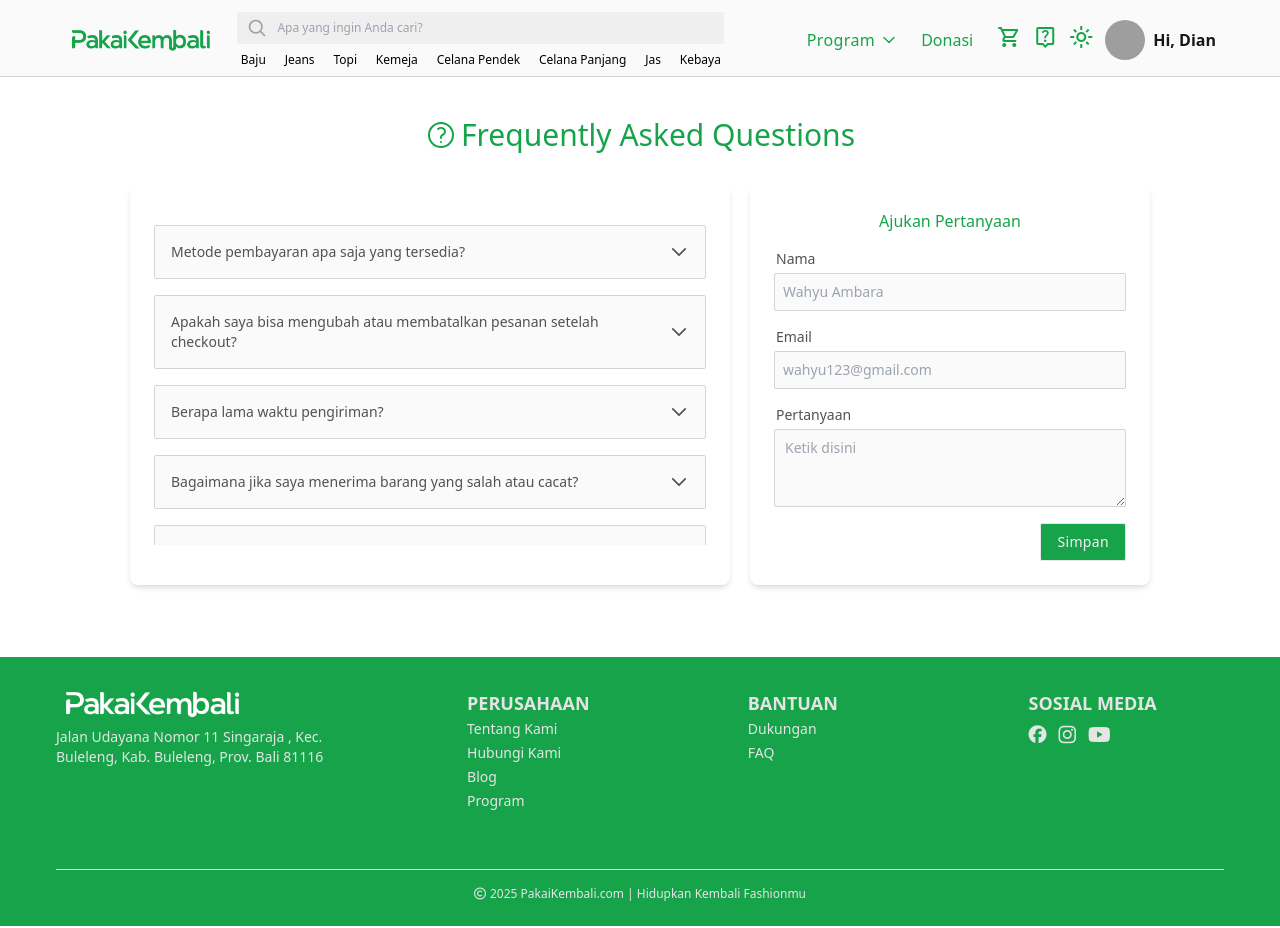
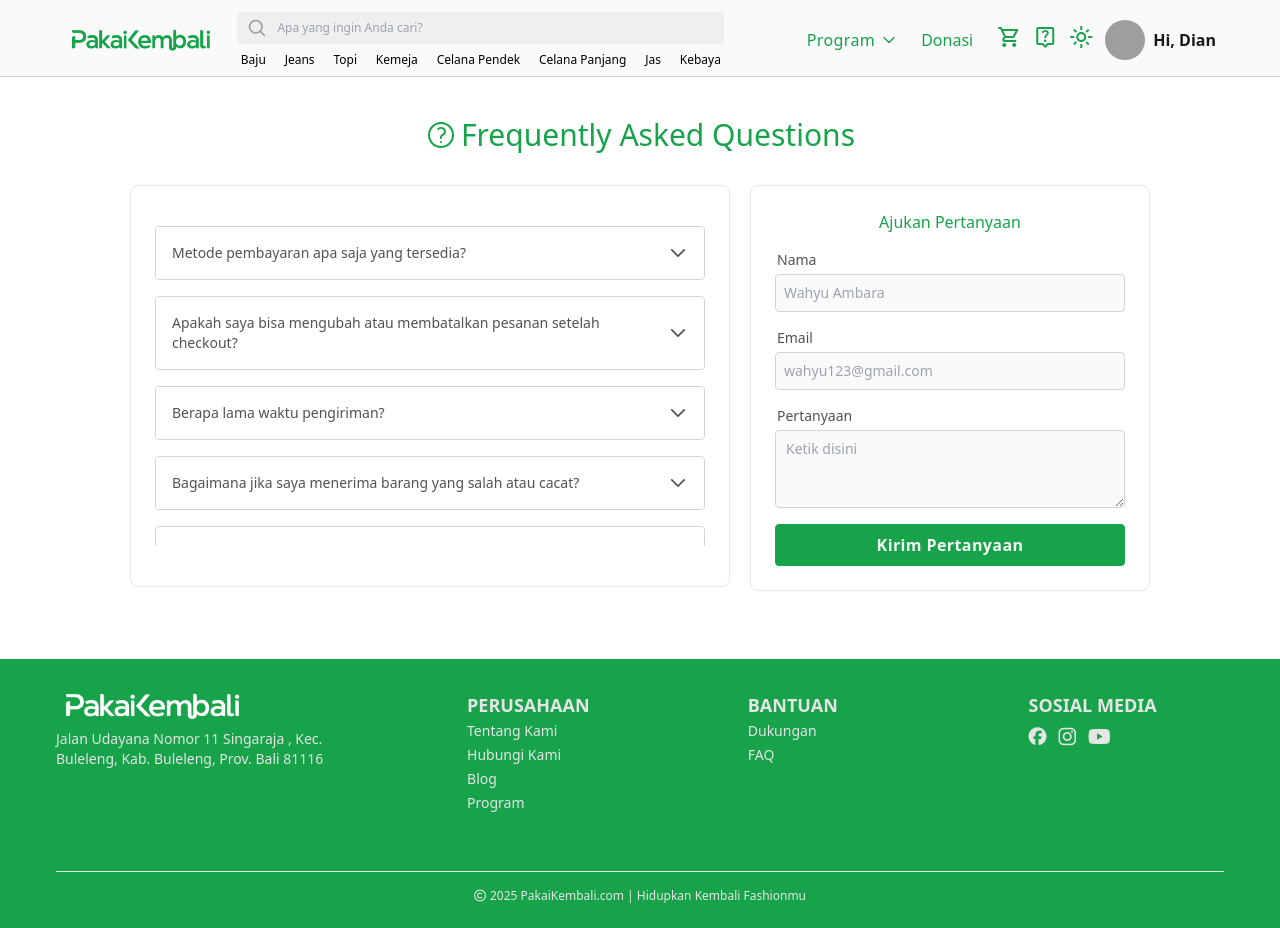
Before and after one commit to ranggaadithia/wdc-2025, a website: page pages/faq.html in a window 1280 px wide. Drawn offline with nearby package versions, Linux system fonts and the light colour scheme; files that its build step writes are made by us from their sources; grey boxes are pictures that could not be loaded.

Commit message:
fix: faq

```diff
--- a/pages/faq.html
+++ b/pages/faq.html
@@ -626,7 +626,7 @@
       </div>
       <div class="md:flex flex-row gap-5 justify-center items-start">
         <div
-          class="basis-1/2 bg-white shadow-md rounded-lg px-4 py-8 mb-8 lg:py-10 lg:px-6 dark:bg-neutral-900"
+          class="basis-1/2 bg-white border dark:border-neutral-600 rounded-lg px-4 py-8 mb-8 lg:py-10 lg:px-6 dark:bg-neutral-900"
         >
           <div class="max-h-80 overflow-auto">
             <div
@@ -634,12 +634,12 @@
             >
               <div
                 x-data="{ isExpanded: false }"
-                class="overflow-hidden rounded-sm border border-neutral-300 bg-neutral-50/40 dark:border-neutral-700 dark:bg-neutral-900/50"
+                class="overflow-hidden border border-neutral-300 bg-white rounded dark:border-neutral-700 dark:bg-neutral-900/50"
               >
                 <button
                   id="controlsAccordionItemOne"
                   type="button"
-                  class="flex w-full items-center text-sm justify-between gap-2 bg-neutral-50 p-4 text-left underline-offset-2 hover:bg-neutral-50/75 focus-visible:bg-neutral-50/75 focus-visible:underline focus-visible:outline-hidden dark:bg-neutral-900 dark:hover:bg-neutral-900/75 dark:focus-visible:bg-neutral-900/75"
+                  class="flex w-full items-center text-sm justify-between gap-2 bg-white p-4 text-left underline-offset-2 hover:bg-neutral-50/75 focus-visible:bg-neutral-50/75 focus-visible:underline focus-visible:outline-hidden dark:bg-neutral-900 dark:hover:bg-neutral-900/75 dark:focus-visible:bg-neutral-900/75"
                   aria-controls="accordionItemOne"
                   x-on:click="isExpanded = ! isExpanded"
                   x-bind:class="isExpanded ? 'text-onSurfaceStrong dark:text-onSurfaceDarkStrong font-bold'  : 'text-onSurface dark:text-onSurfaceDark font-medium'"
@@ -680,12 +680,12 @@
               </div>
               <div
                 x-data="{ isExpanded: false }"
-                class="overflow-hidden rounded-sm border border-neutral-300 bg-neutral-50/40 dark:border-neutral-700 dark:bg-neutral-900/50"
+                class="overflow-hidden rounded border border-neutral-300 bg-white dark:border-neutral-700 dark:bg-neutral-900/50"
               >
                 <button
                   id="controlsAccordionItemTwo"
                   type="button"
-                  class="flex w-full items-center text-sm justify-between gap-2 bg-neutral-50 p-4 text-left underline-offset-2 hover:bg-neutral-50/75 focus-visible:bg-neutral-50/75 focus-visible:underline focus-visible:outline-hidden dark:bg-neutral-900 dark:hover:bg-neutral-900/75 dark:focus-visible:bg-neutral-900/75"
+                  class="flex w-full items-center text-sm justify-between gap-2 bg-white p-4 text-left underline-offset-2 hover:bg-neutral-50/75 focus-visible:bg-neutral-50/75 focus-visible:underline focus-visible:outline-hidden dark:bg-neutral-900 dark:hover:bg-neutral-900/75 dark:focus-visible:bg-neutral-900/75"
                   aria-controls="accordionItemTwo"
                   x-on:click="isExpanded = ! isExpanded"
                   x-bind:class="isExpanded ? 'text-onSurfaceStrong dark:text-onSurfaceDarkStrong font-bold'  : 'text-onSurface dark:text-onSurfaceDark font-medium'"
@@ -727,12 +727,12 @@
               </div>
               <div
                 x-data="{ isExpanded: false }"
-                class="overflow-hidden rounded-sm border border-neutral-300 bg-neutral-50/40 dark:border-neutral-700 dark:bg-neutral-900/50"
+                class="overflow-hidden rounded border border-neutral-300 bg-white dark:border-neutral-700 dark:bg-neutral-900/50"
               >
                 <button
                   id="controlsAccordionItemThree"
                   type="button"
-                  class="flex w-full items-center text-sm justify-between gap-2 bg-neutral-50 p-4 text-left underline-offset-2 hover:bg-neutral-50/75 focus-visible:bg-neutral-50/75 focus-visible:underline focus-visible:outline-hidden dark:bg-neutral-900 dark:hover:bg-neutral-900/75 dark:focus-visible:bg-neutral-900/75"
+                  class="flex w-full items-center text-sm justify-between gap-2 bg-white p-4 text-left underline-offset-2 hover:bg-neutral-50/75 focus-visible:bg-neutral-50/75 focus-visible:underline focus-visible:outline-hidden dark:bg-neutral-900 dark:hover:bg-neutral-900/75 dark:focus-visible:bg-neutral-900/75"
                   aria-controls="accordionItemThree"
                   x-on:click="isExpanded = ! isExpanded"
                   x-bind:class="isExpanded ? 'text-onSurfaceStrong dark:text-onSurfaceDarkStrong font-bold'  : 'text-onSurface dark:text-onSurfaceDark font-medium'"
@@ -772,12 +772,12 @@
               </div>
               <div
                 x-data="{ isExpanded: false }"
-                class="overflow-hidden rounded-sm border border-neutral-300 bg-neutral-50/40 dark:border-neutral-700 dark:bg-neutral-900/50"
+                class="overflow-hidden rounded border border-neutral-300 bg-white dark:border-neutral-700 dark:bg-neutral-900/50"
               >
                 <button
                   id="controlsAccordionItemThree"
                   type="button"
-                  class="flex w-full items-center text-sm justify-between gap-2 bg-neutral-50 p-4 text-left underline-offset-2 hover:bg-neutral-50/75 focus-visible:bg-neutral-50/75 focus-visible:underline focus-visible:outline-hidden dark:bg-neutral-900 dark:hover:bg-neutral-900/75 dark:focus-visible:bg-neutral-900/75"
+                  class="flex w-full items-center text-sm justify-between gap-2 bg-white p-4 text-left underline-offset-2 hover:bg-neutral-50/75 focus-visible:bg-neutral-50/75 focus-visible:underline focus-visible:outline-hidden dark:bg-neutral-900 dark:hover:bg-neutral-900/75 dark:focus-visible:bg-neutral-900/75"
                   aria-controls="accordionItemThree"
                   x-on:click="isExpanded = ! isExpanded"
                   x-bind:class="isExpanded ? 'text-onSurfaceStrong dark:text-onSurfaceDarkStrong font-bold'  : 'text-onSurface dark:text-onSurfaceDark font-medium'"
@@ -818,12 +818,12 @@
               </div>
               <div
                 x-data="{ isExpanded: false }"
-                class="overflow-hidden rounded-sm border border-neutral-300 bg-neutral-50/40 dark:border-neutral-700 dark:bg-neutral-900/50"
+                class="overflow-hidden rounded border border-neutral-300 bg-white dark:border-neutral-700 dark:bg-neutral-900/50"
               >
                 <button
                   id="controlsAccordionItemThree"
                   type="button"
-                  class="flex w-full items-center text-sm justify-between gap-2 bg-neutral-50 p-4 text-left underline-offset-2 hover:bg-neutral-50/75 focus-visible:bg-neutral-50/75 focus-visible:underline focus-visible:outline-hidden dark:bg-neutral-900 dark:hover:bg-neutral-900/75 dark:focus-visible:bg-neutral-900/75"
+                  class="flex w-full items-center text-sm justify-between gap-2 bg-white p-4 text-left underline-offset-2 hover:bg-neutral-50/75 focus-visible:bg-neutral-50/75 focus-visible:underline focus-visible:outline-hidden dark:bg-neutral-900 dark:hover:bg-neutral-900/75 dark:focus-visible:bg-neutral-900/75"
                   aria-controls="accordionItemThree"
                   x-on:click="isExpanded = ! isExpanded"
                   x-bind:class="isExpanded ? 'text-onSurfaceStrong dark:text-onSurfaceDarkStrong font-bold'  : 'text-onSurface dark:text-onSurfaceDark font-medium'"
@@ -864,7 +864,7 @@
               </div>
               <div
                 x-data="{ isExpanded: false }"
-                class="overflow-hidden rounded-sm border border-neutral-300 bg-neutral-50/40 dark:border-neutral-700 dark:bg-neutral-900/50"
+                class="overflow-hidden rounded border border-neutral-300 bg-white dark:border-neutral-700 dark:bg-neutral-900/50"
               >
                 <button
                   id="controlsAccordionItemThree"
@@ -910,12 +910,12 @@
               </div>
               <div
                 x-data="{ isExpanded: false }"
-                class="overflow-hidden rounded-sm border border-neutral-300 bg-neutral-50/40 dark:border-neutral-700 dark:bg-neutral-900/50"
+                class="overflow-hidden rounded border border-neutral-300 bg-white dark:border-neutral-700 dark:bg-neutral-900/50"
               >
                 <button
                   id="controlsAccordionItemThree"
                   type="button"
-                  class="flex w-full items-center text-sm justify-between gap-2 bg-neutral-50 p-4 text-left underline-offset-2 hover:bg-neutral-50/75 focus-visible:bg-neutral-50/75 focus-visible:underline focus-visible:outline-hidden dark:bg-neutral-900 dark:hover:bg-neutral-900/75 dark:focus-visible:bg-neutral-900/75"
+                  class="flex w-full items-center text-sm justify-between gap-2 bg-white p-4 text-left underline-offset-2 hover:bg-neutral-50/75 focus-visible:bg-neutral-50/75 focus-visible:underline focus-visible:outline-hidden dark:bg-neutral-900 dark:hover:bg-neutral-900/75 dark:focus-visible:bg-neutral-900/75"
                   aria-controls="accordionItemThree"
                   x-on:click="isExpanded = ! isExpanded"
                   x-bind:class="isExpanded ? 'text-onSurfaceStrong dark:text-onSurfaceDarkStrong font-bold'  : 'text-onSurface dark:text-onSurfaceDark font-medium'"
@@ -957,12 +957,12 @@
               </div>
               <div
                 x-data="{ isExpanded: false }"
-                class="overflow-hidden rounded-sm border border-neutral-300 bg-neutral-50/40 dark:border-neutral-700 dark:bg-neutral-900/50"
+                class="overflow-hidden rounded border border-neutral-300 bg-white dark:border-neutral-700 dark:bg-neutral-900/50"
               >
                 <button
                   id="controlsAccordionItemThree"
                   type="button"
-                  class="flex w-full items-center text-sm justify-between gap-2 bg-neutral-50 p-4 text-left underline-offset-2 hover:bg-neutral-50/75 focus-visible:bg-neutral-50/75 focus-visible:underline focus-visible:outline-hidden dark:bg-neutral-900 dark:hover:bg-neutral-900/75 dark:focus-visible:bg-neutral-900/75"
+                  class="flex w-full items-center text-sm justify-between gap-2 bg-white p-4 text-left underline-offset-2 hover:bg-neutral-50/75 focus-visible:bg-neutral-50/75 focus-visible:underline focus-visible:outline-hidden dark:bg-neutral-900 dark:hover:bg-neutral-900/75 dark:focus-visible:bg-neutral-900/75"
                   aria-controls="accordionItemThree"
                   x-on:click="isExpanded = ! isExpanded"
                   x-bind:class="isExpanded ? 'text-onSurfaceStrong dark:text-onSurfaceDarkStrong font-bold'  : 'text-onSurface dark:text-onSurfaceDark font-medium'"
@@ -1003,12 +1003,12 @@
               </div>
               <div
                 x-data="{ isExpanded: false }"
-                class="overflow-hidden rounded-sm border border-neutral-300 bg-neutral-50/40 dark:border-neutral-700 dark:bg-neutral-900/50"
+                class="overflow-hidden rounded border border-neutral-300 bg-white dark:border-neutral-700 dark:bg-neutral-900/50"
               >
                 <button
                   id="controlsAccordionItemThree"
                   type="button"
-                  class="flex w-full items-center text-sm justify-between gap-2 bg-neutral-50 p-4 text-left underline-offset-2 hover:bg-neutral-50/75 focus-visible:bg-neutral-50/75 focus-visible:underline focus-visible:outline-hidden dark:bg-neutral-900 dark:hover:bg-neutral-900/75 dark:focus-visible:bg-neutral-900/75"
+                  class="flex w-full items-center text-sm justify-between gap-2 bg-white p-4 text-left underline-offset-2 hover:bg-neutral-50/75 focus-visible:bg-neutral-50/75 focus-visible:underline focus-visible:outline-hidden dark:bg-neutral-900 dark:hover:bg-neutral-900/75 dark:focus-visible:bg-neutral-900/75"
                   aria-controls="accordionItemThree"
                   x-on:click="isExpanded = ! isExpanded"
                   x-bind:class="isExpanded ? 'text-onSurfaceStrong dark:text-onSurfaceDarkStrong font-bold'  : 'text-onSurface dark:text-onSurfaceDark font-medium'"
@@ -1050,7 +1050,7 @@
           </div>
         </div>
         <div
-          class="basis-1/3 bg-white shadow-md rounded-lg p-4 lg:p-6 dark:bg-neutral-900"
+          class="basis-1/3 bg-white border dark:border-neutral-600 rounded-lg p-4 lg:p-6 dark:bg-neutral-900"
         >
           <div
             class="font-medium text-primary dark:text-neutral-300 text-center mb-4"
@@ -1066,7 +1066,7 @@
             <input
               id="textInputDefault"
               type="text"
-              class="w-full rounded-sm border border-neutral-300 bg-neutral-50 px-2 py-2 text-sm focus-visible:outline-2 focus-visible:outline-offset-2 focus-visible:outline-black disabled:cursor-not-allowed disabled:opacity-75 dark:border-neutral-700 dark:bg-neutral-900/50 dark:focus-visible:outline-white"
+              class="w-full rounded border border-neutral-300 bg-neutral-50 px-2 py-2 text-sm focus-visible:outline-2 focus-visible:outline-offset-2 focus-visible:outline-black disabled:cursor-not-allowed disabled:opacity-75 dark:border-neutral-700 dark:bg-neutral-900/50 dark:focus-visible:outline-white"
               name="name"
               placeholder="Wahyu Ambara"
               autocomplete="name"
@@ -1081,7 +1081,7 @@
             <input
               id="textInputDefault"
               type="text"
-              class="w-full rounded-sm border border-neutral-300 bg-neutral-50 px-2 py-2 text-sm focus-visible:outline-2 focus-visible:outline-offset-2 focus-visible:outline-black disabled:cursor-not-allowed disabled:opacity-75 dark:border-neutral-700 dark:bg-neutral-900/50 dark:focus-visible:outline-white"
+              class="w-full rounded border border-neutral-300 bg-neutral-50 px-2 py-2 text-sm focus-visible:outline-2 focus-visible:outline-offset-2 focus-visible:outline-black disabled:cursor-not-allowed disabled:opacity-75 dark:border-neutral-700 dark:bg-neutral-900/50 dark:focus-visible:outline-white"
               name="name"
               placeholder="wahyu123@gmail.com"
               autocomplete="name"
@@ -1095,7 +1095,7 @@
             >
             <textarea
               id="textArea"
-              class="w-full rounded-sm border border-neutral-300 bg-neutral-50 px-2.5 py-2 text-sm focus-visible:outline-2 focus-visible:outline-offset-2 focus-visible:outline-black disabled:cursor-not-allowed disabled:opacity-75 dark:border-neutral-700 dark:bg-neutral-900/50 dark:focus-visible:outline-white"
+              class="w-full rounded border border-neutral-300 bg-neutral-50 px-2.5 py-2 text-sm focus-visible:outline-2 focus-visible:outline-offset-2 focus-visible:outline-black disabled:cursor-not-allowed disabled:opacity-75 dark:border-neutral-700 dark:bg-neutral-900/50 dark:focus-visible:outline-white"
               rows="3"
               placeholder="Ketik disini"
             ></textarea>
@@ -1103,9 +1103,9 @@
           <div class="flex justify-end">
             <button
               type="button"
-              class="whitespace-nowrap rounded-sm bg-primary border border-primabg-primary px-4 py-2 text-sm font-medium tracking-wide text-neutral-100 transition hover:opacity-75 text-center focus-visible:outline-2 focus-visible:outline-offset-2 focus-visible:outline-black active:opacity-100 active:outline-offset-0 disabled:opacity-75 disabled:cursor-not-allowed dark:bg-white dark:border-white dark:text-black dark:focus-visible:outline-white"
+              class="whitespace-nowrap w-full rounded bg-primary border border-primary px-4 py-2 font-semibold tracking-wide text-neutral-100 transition hover:opacity-75 text-center focus-visible:outline-2 focus-visible:outline-offset-2 focus-visible:outline-black active:opacity-100 active:outline-offset-0 disabled:opacity-75 disabled:cursor-not-allowed dark:bg-primary dark:border-primary dark:text-white dark:focus-visible:outline-primary"
             >
-              Simpan
+              Kirim Pertanyaan
             </button>
           </div>
         </div>
```
Also changed, not shown: pages/donasi.html (+1 -1 lines).
